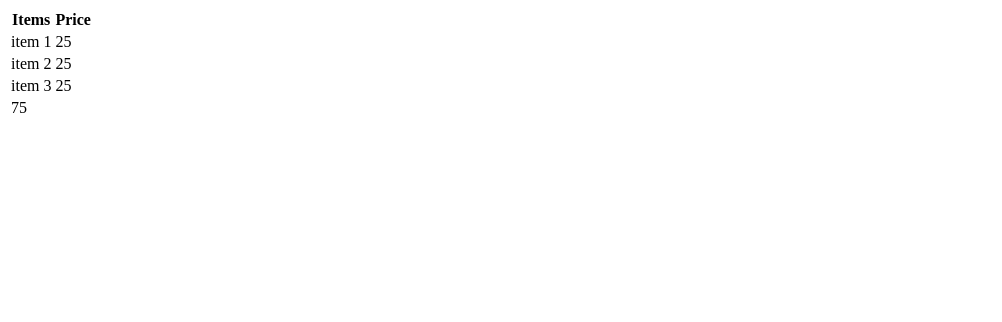
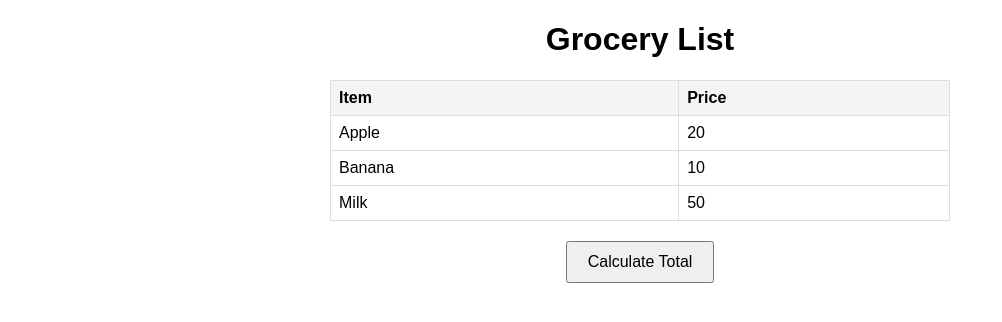
Before and after one commit to acciojob/grofers-checkout-smranjanmishra, a website: page main.html in a window 1280 px wide. Shown: the whole page, without its empty margins (0-1002 px from the left). Drawn offline with Linux system fonts and the light colour scheme.

Commit message:
created a submission

```diff
--- a/main.html
+++ b/main.html
@@ -1,34 +1,41 @@
 <!DOCTYPE html>
+<html lang="en">
+<head>
+    <meta charset="UTF-8">
+    <meta name="viewport" content="width=device-width, initial-scale=1.0">
+    <title>Grofers Checkout</title>
+    <link rel="stylesheet" href="./styles.css">
+</head>
+<body>
 
-<html>
+    <h1>Grocery List</h1>
 
-<head>
-	<link rel="stylesheet" href="styles.css">
-</head>
-
-<body>
-	<!-- the entire body must be written by student -->
-	<table id="myTable">
+    <table id="groceryTable">
+        <thead>
             <tr>
-			<th>Items</th>
+                <th>Item</th>
                 <th>Price</th>
             </tr>
-		<tr>
-			<td>item 1</td>
-			<td data-ns-test="price">25</td>
+        </thead>
+        <tbody>
+            <tr class="item">
+                <td>Apple</td>
+                <td class="prices">20</td>
             </tr>
-		<tr>
-			<td>item 2</td>
-			<td data-ns-test="price">25</td>
+            <tr class="item">
+                <td>Banana</td>
+                <td class="prices">10</td>
             </tr>
-		<tr>
-			<td>item 3</td>
-			<td data-ns-test="price">25</td>
+            <tr class="item">
+                <td>Milk</td>
+                <td class="prices">50</td>
             </tr>
+        </tbody>
     </table>
-	<script type="text/javascript" src="./script.js">
-	</script>
+
+    <button onclick="calculateTotal()">Calculate Total</button>
+
+    <script src="./script.js"></script>
 
 </body>
-
 </html>
--- a/script.js
+++ b/script.js
@@ -1,15 +1,24 @@
-//your code here
-let tableEl = document.getElementById('myTable');
-let priceArr = Array.from(document.querySelectorAll("td[data-ns-test]"));
-// console.log(priceArr);
-let totalPrice = 0;
-for (const priceOfEachItem of priceArr) {
-  totalPrice += Number(priceOfEachItem.textContent);
+function calculateTotal() {
+    // Get all price elements from the table
+    const priceElements = document.querySelectorAll('.prices');
+
+    let total = 0;
+
+    // Sum up the prices
+    priceElements.forEach(priceElement => {
+        total += parseFloat(priceElement.textContent);
+    });
+
+    // Create a new row for the total
+    const table = document.getElementById('groceryTable');
+    const totalRow = document.createElement('tr');
+
+    // Create a single cell to display the total price
+    const totalCell = document.createElement('td');
+    totalCell.colSpan = 2; // This spans across two columns
+    totalCell.textContent = `Total Price: ₹${total}`;
+
+    // Add the new cell to the row and append the row to the table
+    totalRow.appendChild(totalCell);
+    table.appendChild(totalRow);
 }
-
-let totalRow = document.createElement('tr');
-let newcell = totalRow.insertCell(0);
-newcell.textContent = totalPrice
-totalRow.setAttribute('data-ns-test', 'grandTotal')
-
-tableEl.insertAdjacentElement('beforeend', totalRow);
--- a/styles.css
+++ b/styles.css
@@ -1 +1,32 @@
-/* Your CSS Code here. */
+
+body {
+    font-family: Arial, sans-serif;
+    margin: 20px;
+}
+
+h1 {
+    text-align: center;
+}
+
+table {
+    width: 50%;
+    margin: 0 auto;
+    border-collapse: collapse;
+}
+
+th, td {
+    border: 1px solid #ddd;
+    padding: 8px;
+    text-align: left;
+}
+
+th {
+    background-color: #f4f4f4;
+}
+
+button {
+    display: block;
+    margin: 20px auto;
+    padding: 10px 20px;
+    font-size: 16px;
+}
```
Lines whose indentation alone changed are shown as unchanged.
